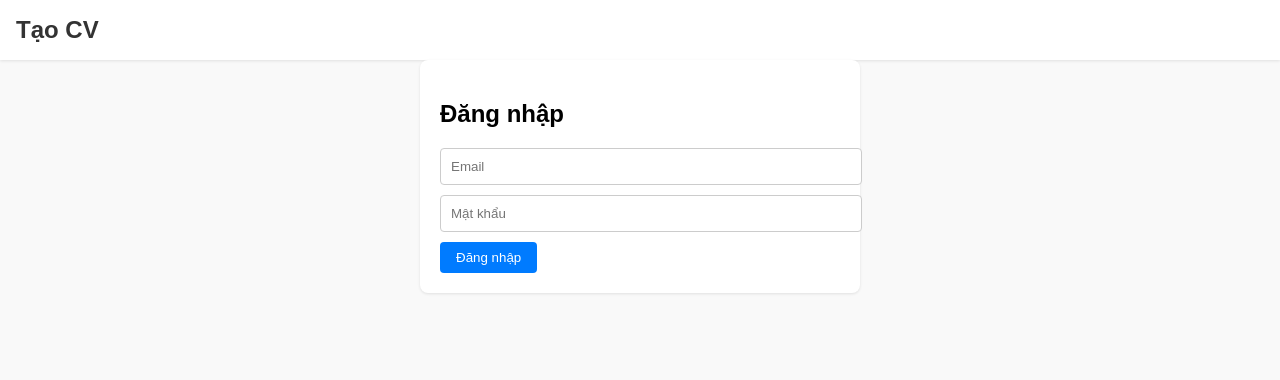
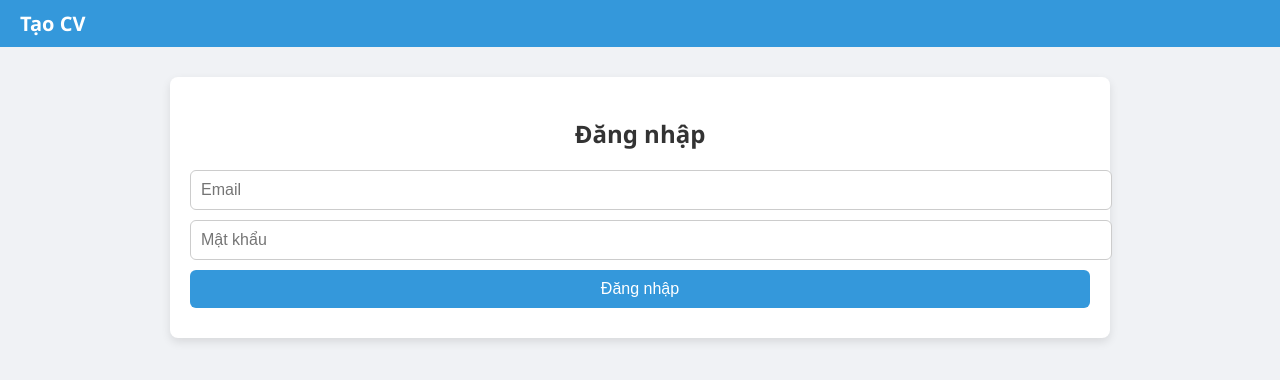
Before and after one commit to lyntpixelz/downloadfreeyourCV, a website: page login.html in a window 1280 px wide. Drawn offline with Linux system fonts and the light colour scheme.

Commit message:
Update style.css

```diff
--- a/style.css
+++ b/style.css
@@ -1,22 +1,55 @@
-body { margin: 0; font-family: sans-serif; background: #f9f9f9; }
-.navbar { background: #fff; display: flex; justify-content: space-between; align-items: center; padding: 1rem; box-shadow: 0 1px 3px rgba(0,0,0,0.1); }
-.logo { font-size: 1.5rem; font-weight: bold; text-decoration: none; color: #333; }
-.nav-links a { margin-left: 1rem; text-decoration: none; color: #333; }
-.container { max-width: 800px; margin: 2rem auto; background: #fff; padding: 2rem; border-radius: 8px; box-shadow: 0 1px 3px rgba(0,0,0,0.1); }
-.btn { border: none; border-radius: 4px; cursor: pointer; text-decoration: none; display: inline-block; }
-.btn.primary { background-color: #007bff; color: #fff; padding: 0.5rem 1rem; }
-.flex { display: flex; }
-.sidebar { width: 200px; margin-right: 1rem; }
-.content { flex: 1; }
-.templates-grid { display: grid; grid-template-columns: repeat(auto-fill, minmax(200px, 1fr)); gap: 1rem; }
-.preview { margin-top: 1rem; padding: 1rem; border: 1px solid #ddd; border-radius: 4px; }
-.editor { flex: 2; padding: 1rem; }
-.actions { flex: 1; padding: 1rem; }
-.cv-list li { margin-bottom: 0.5rem; }
-.grid { display: grid; grid-template-columns: repeat(2, 1fr); gap: 1rem; }
-.grid a { background: #fff; padding: 1rem; border-radius: 4px; text-align: center; text-decoration: none; color: #333; box-shadow: 0 1px 3px rgba(0,0,0,0.1); }
-input, textarea { width: 100%; padding: 0.5rem; margin-bottom: 1rem; border: 1px solid #ccc; border-radius: 4px; }
-.container { max-width: 400px; margin: auto; padding: 20px; }
-input { display: block; width: 100%; margin: 10px 0; padding: 10px; }
-.btn { padding: 10px 15px; cursor: pointer; }
-.primary { background-color: blue; color: white; }
+
+body {
+  font-family: 'Segoe UI', sans-serif;
+  margin: 0;
+  padding: 0;
+  background-color: #f0f2f5;
+}
+
+.navbar {
+  background-color: #3498db;
+  padding: 10px 20px;
+  color: white;
+}
+
+.navbar .logo {
+  color: white;
+  text-decoration: none;
+  font-size: 20px;
+  font-weight: bold;
+}
+
+.container {
+  max-width: 900px;
+  margin: 30px auto;
+  background: white;
+  padding: 20px;
+  border-radius: 8px;
+  box-shadow: 0px 4px 10px rgba(0,0,0,0.1);
+}
+
+h2 {
+  text-align: center;
+  color: #333;
+}
+
+input, button {
+  display: block;
+  width: 100%;
+  margin: 10px 0;
+  padding: 10px;
+  font-size: 16px;
+  border-radius: 6px;
+  border: 1px solid #ccc;
+}
+
+button {
+  background-color: #3498db;
+  color: white;
+  border: none;
+  cursor: pointer;
+}
+
+button:hover {
+  background-color: #2980b9;
+}
```
